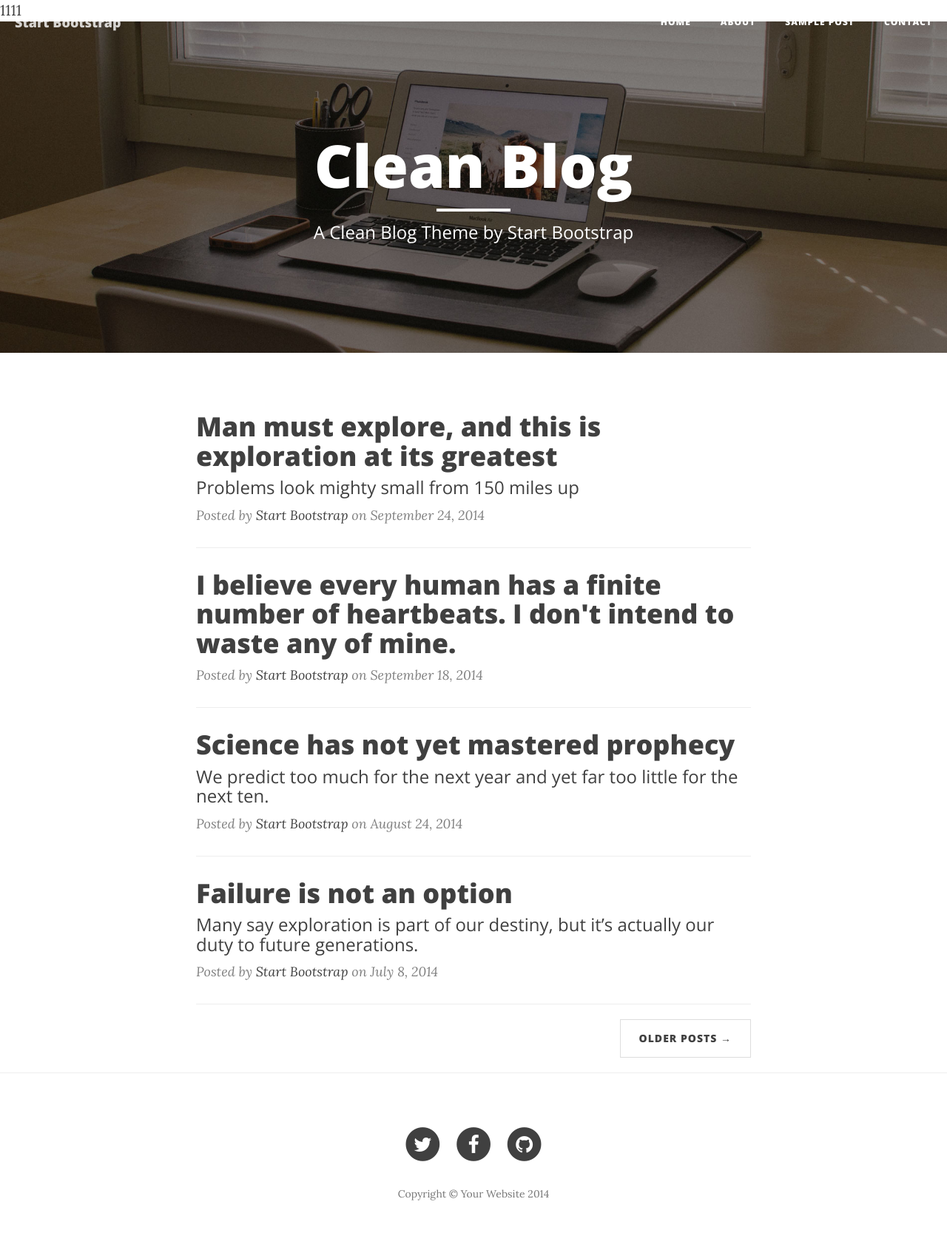
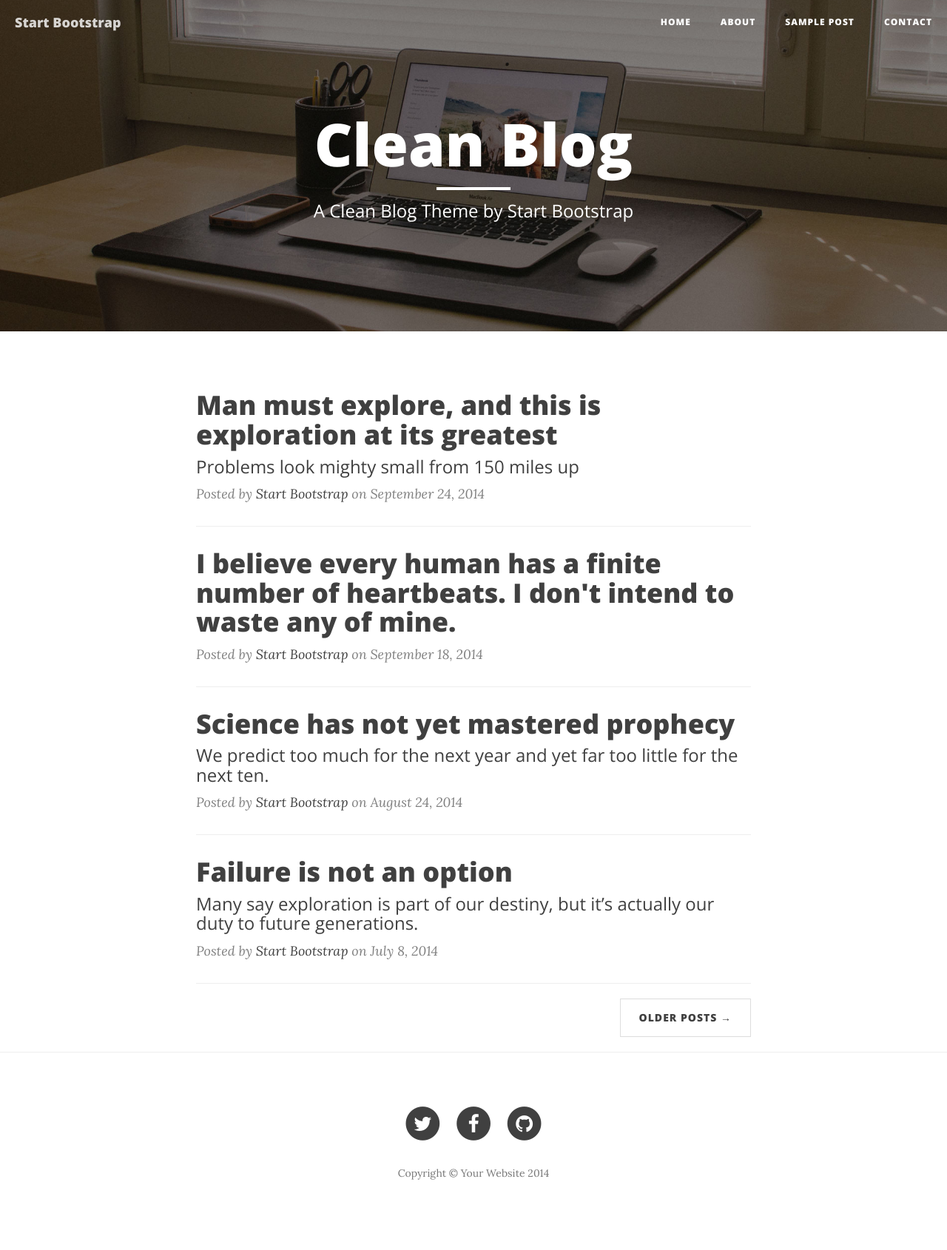
Before and after one commit to LeoJunior/clear-blog, a Yii app: template clear-blog/views/site/index.php in a window 1280 px wide. Shown: the whole page at 74% size. After the commit the page ends 1595 px from the top, so only its background shows below. Run offline with PHP 8.4 and a stand-in for Yii, Linux system fonts and the light colour scheme; the template is opened without the code that fills it, so the values that code supplies are empty; some libraries are stand-ins or nearby versions.

Commit message:
edit two files

```diff
--- a/clear-blog/views/layouts/main.php
+++ b/clear-blog/views/layouts/main.php
@@ -1,4 +1,4 @@
-1111<?php
+<?php
 
 /* @var $this \yii\web\View */
 /* @var $content string */
--- a/clear-blog/views/layouts/main2.php
+++ b/clear-blog/views/layouts/main2.php
@@ -1,4 +1,4 @@
-<?php
+222<?php
 
 /* @var $this \yii\web\View */
 /* @var $content string */
```
